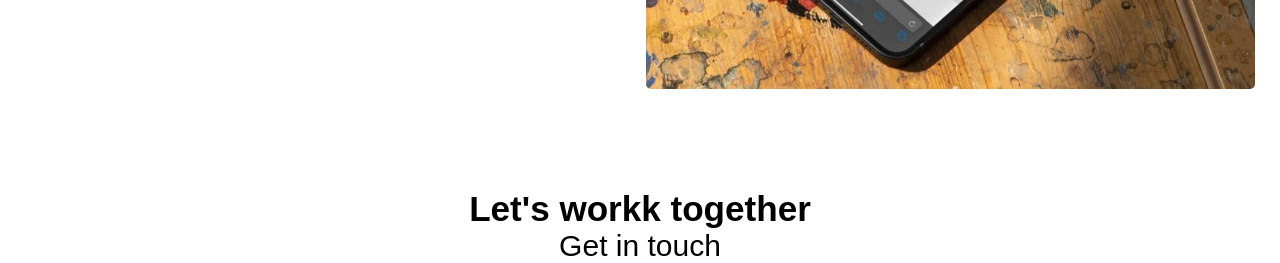
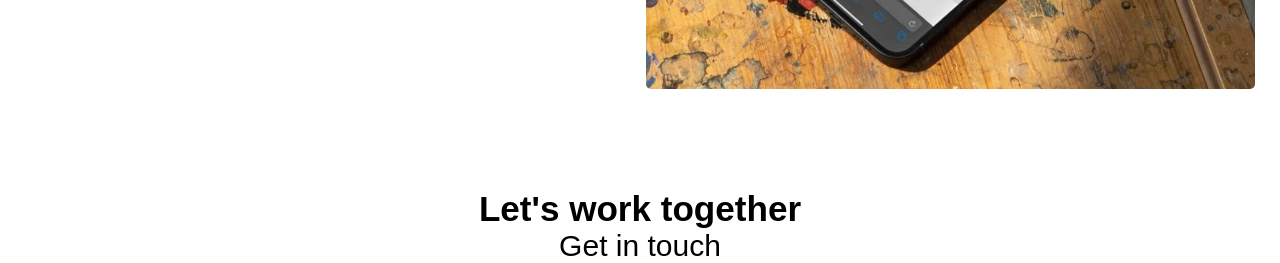
Before and after one commit to Just-Tara/Just-Tara, a plain HTML site: page index.html in a window 1280 px wide. Shown: the part 1733-1996 px from the top of the page. Drawn offline with Linux system fonts and the light colour scheme.

Commit message:
index.html

```diff
--- a/index.html
+++ b/index.html
@@ -40,7 +40,7 @@
 
     </section>
     <footer>
-        <h3>Let's workk together</h3>
+        <h3>Let's work together</h3>
     <p>Get in touch</p>
     </footer>
 </div>
```
